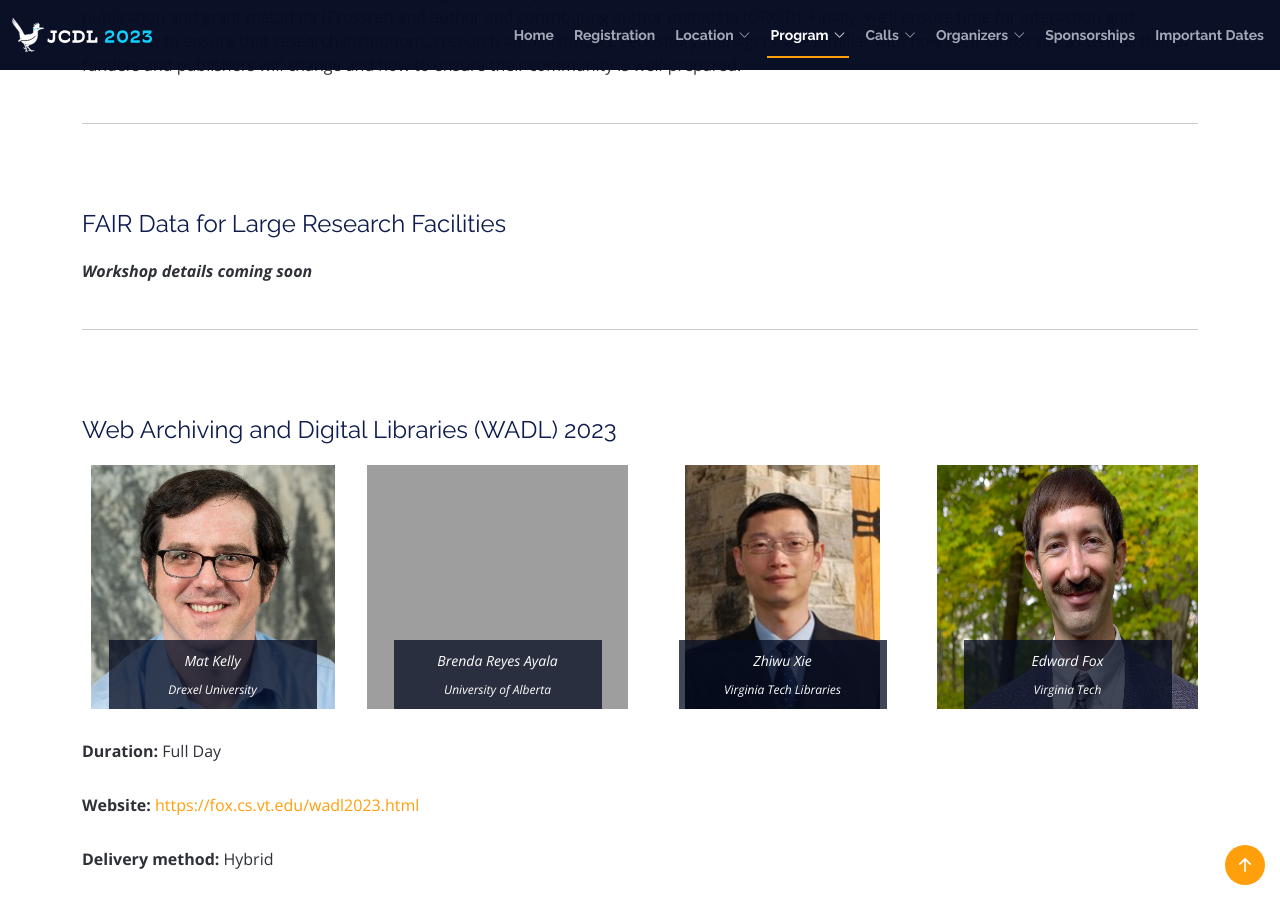
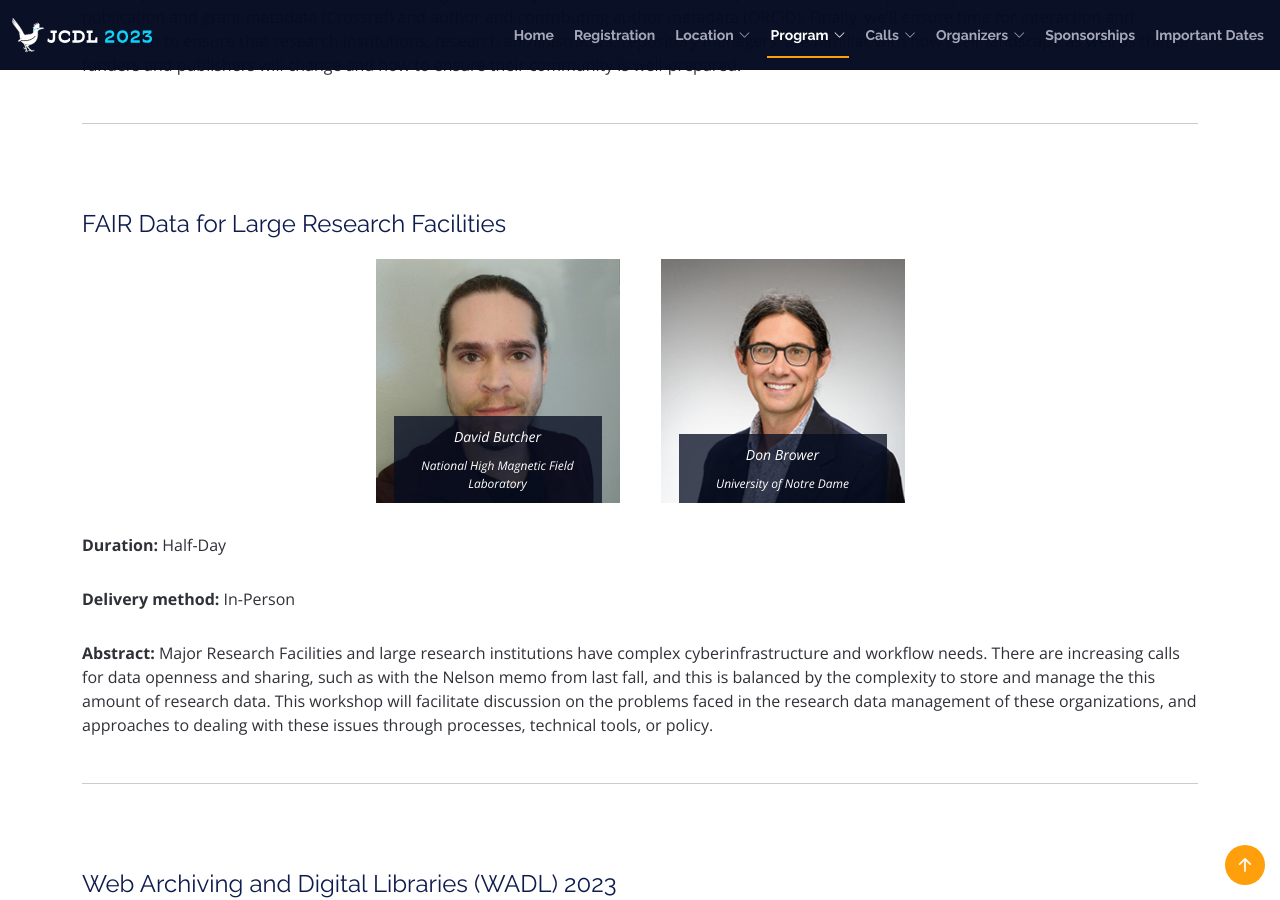
Before and after one commit to shawnmjones/JCDL2023-website-source, a Jekyll site: the page built from workshops-tutorials.html, in a window 1280 px wide and 900 px high, scrolled down 4483 px. Built offline with Jekyll 4.4.1, drawn with Linux system fonts in a browser that asks for light colours.

Commit message:
Update workshops.yml

```diff
--- a/_data/workshops.yml
+++ b/_data/workshops.yml
@@ -108,12 +108,16 @@
   website:
   submission:
   delivery: In-Person
-  duration: Full Day
-  abstract:
+  duration: Half-Day
+  abstract: "Major Research Facilities and large research institutions have complex cyberinfrastructure and workflow needs. There are increasing calls for data openness and sharing, such as with the Nelson memo from last fall, and this is balanced by the complexity to store and manage the this amount of research data. This workshop will facilitate discussion on the problems faced in the research data management of these organizations, and approaches to dealing with these issues through processes, technical tools, or policy."
   authors:
-    - name:
-      affiliation:
-      image:
+    - name: David Butcher
+      affiliation: National High Magnetic Field Laboratory
+      image: david-butcher.jpeg
+
+    - name: Don Brower
+      affiliation: University of Notre Dame
+      image: don-brower.jpeg
 
 - name: Web Archiving and Digital Libraries (WADL) 2023
   htmlid: wadl
```
